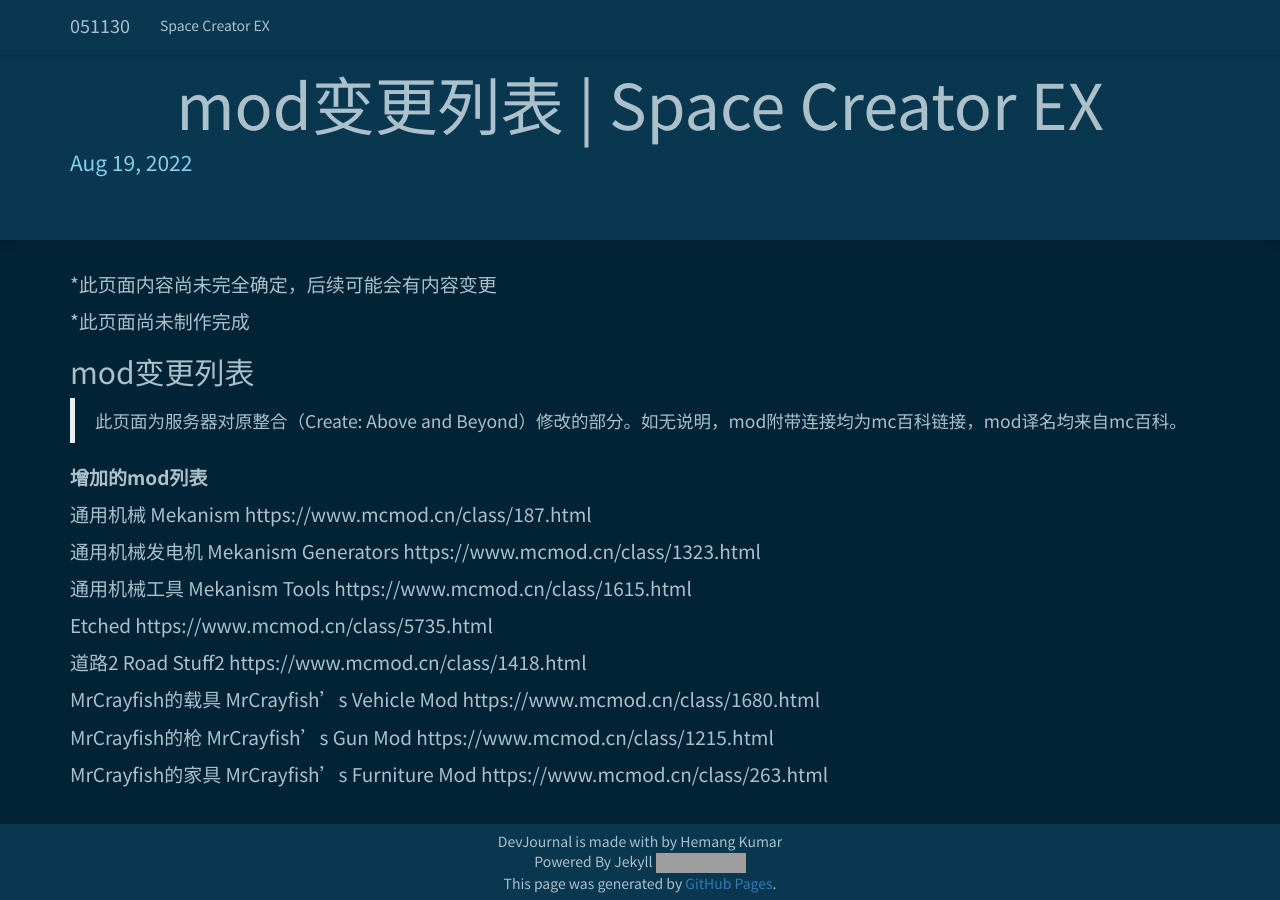
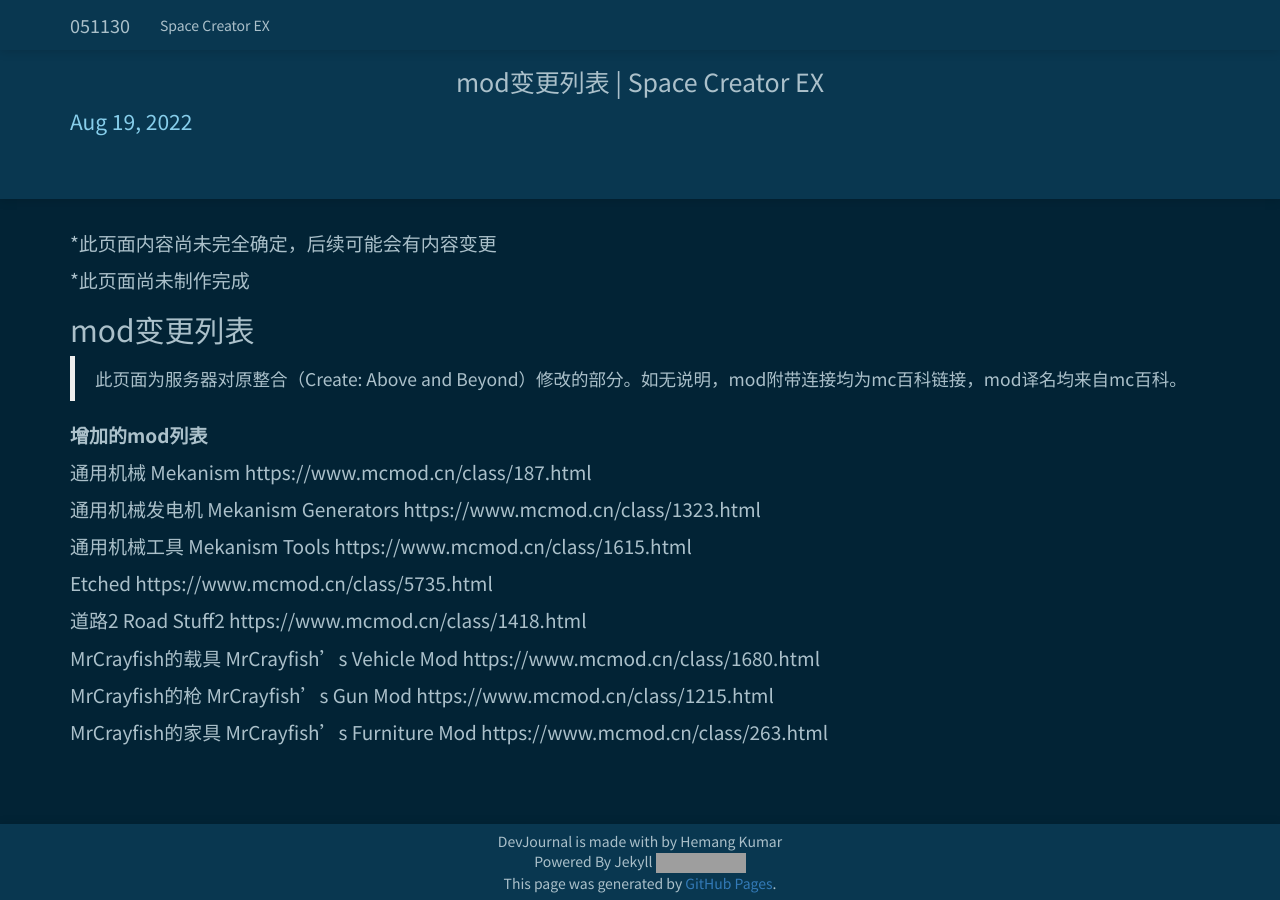
Before and after one commit to x051130x/x051130x.github.io, a Jekyll site: the page built from _posts/2022-8-19-modchanges.md, in a window 1280 px wide. Built offline with Jekyll 4.4.1, drawn with Linux system fonts in a browser that asks for light colours; nearby versions of some CDN libraries; grey boxes are pictures that could not be loaded.

```diff
--- a/_layouts/post.html
+++ b/_layouts/post.html
@@ -4,7 +4,7 @@ layout: default
 <article class="post" itemscope itemtype="http://schema.org/BlogPosting">
   <div class="jumbotron">
     <div class="container">
-      <h1 class="post-title-main" itemprop="name headline">{{ page.title }}</h1>
+      <h2 class="post-title-main" itemprop="name headline">{{ page.title }}</h2>
       <p class="post-meta"><time datetime="{{ page.date | date_to_xmlschema }}" itemprop="datePublished">{{ page.date | date: "%b %-d, %Y" }}</time>{% if page.author %} • <span itemprop="author" itemscope itemtype="http://schema.org/Person"><span itemprop="name">{{ page.author }}</span></span>{% endif %}</p>
 
     </div>
--- a/index.html
+++ b/index.html
@@ -35,6 +35,9 @@ layout: default
             {% endfor %}
           </span>
         </div>
+        <div class="post-title">
+          <a class="post-title" href="{{post.url | prepend:site.baseurl }}" > {{ post.title }}</a>
+        </div>
       </td>
       <td>
         <!--post banner todo-->>
```
